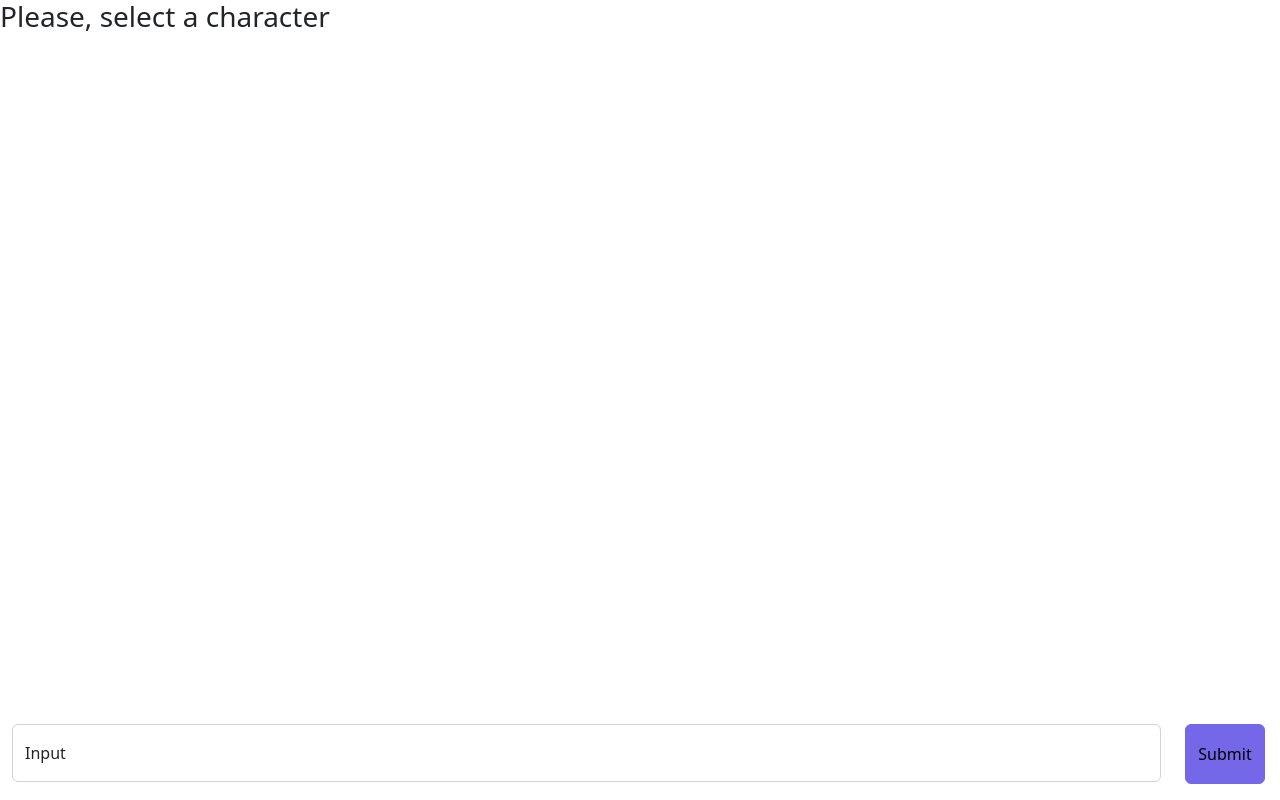
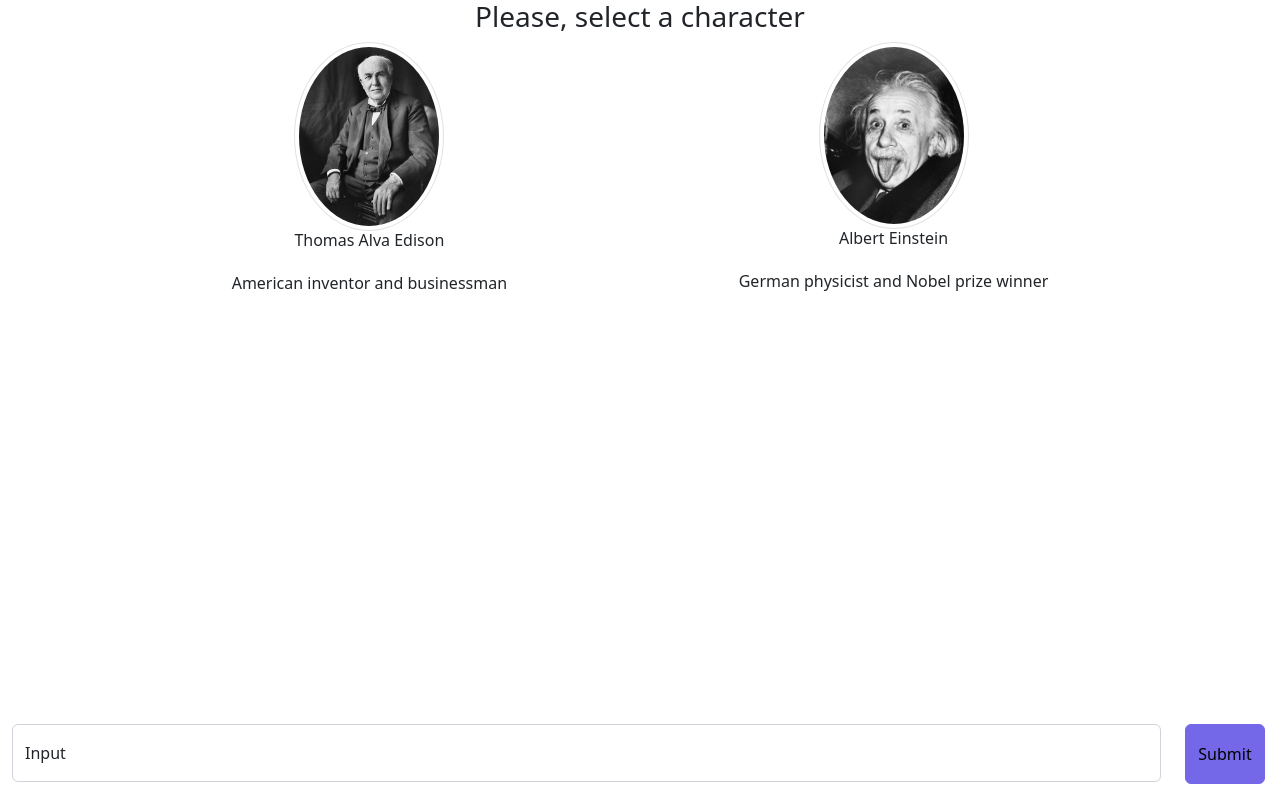
Before and after one commit to gjack/openai-exploration, a React (Create React App) app in the folder frontend/: page /chatbot in a window 1280 px wide. Built offline with nearby package versions, Linux system fonts and the light colour scheme; the HTML template or start-up script is replaced by a standard one.

Commit message:
Add a couple of characters to choose from. When selecting one of them, change the context and reset the messages array. As the system instruction, ask chatgpt to assume the personaility of the selected character

```diff
--- a/frontend/src/screens/Chatbot.js
+++ b/frontend/src/screens/Chatbot.js
@@ -10,6 +10,19 @@ function Chatbot() {
     const [messages, setMessages] = useState([
         { role: "system", content: "You are an assistant" }
     ])
+
+    const personalities = [
+        {
+            title: "Thomas Alva Edison",
+            description: "American inventor and businessman",
+            image: "edison.jpeg"
+        },
+        {
+            title: "Albert Einstein",
+            description: "German physicist and Nobel prize winner",
+            image: "einstein.jpeg"
+        }
+    ]
 
     const handleSubmit = async (event) => {
         event.preventDefault()
@@ -36,6 +49,14 @@ function Chatbot() {
         }
     }
 
+const handleOptionSelect = (option) => {
+  setMessages([{
+    role: "system",
+    content: `I want you to act as ${option}`
+  }])
+  setSelectedOption(option)
+}
+
 useEffect(() => {
   const chatContainer = document.getElementById("chat_container")
   const scrollOptions = {
@@ -48,8 +69,23 @@ useEffect(() => {
     return (
     <div>
         <div className="d-flex flex-column chat-page">
-            <div id="personalities text-center">
+            <div id="personalities" className="text-center">
               <h3>{selectedOption ? "You are chatting with" : "Please, select a character"}</h3>
+              <div className="d-flex justify-content-evenly mr-10">
+                {personalities.map((personality, index) => (
+                    <div key={index} className="text-center">
+                      <img
+                        src={`images/${personality.image}`}
+                        alt={personality.title}
+                        className={`img-thumbnail rounded-circle ${selectedOption === personality.title ? 'selected' : ''}`}
+                        style={{ maxWidth: "150px" }}
+                        onClick={() => handleOptionSelect(personality.title)}
+                      />
+                      <h6>{personality.title}</h6>
+                      <p>{personality.description}</p>
+                    </div>
+                ))}
+              </div>
             </div>
             <div id="chat_container" className="flex-fill overflow-auto">
                 {messages.map((message, index) => message.role !== "system" && (
--- a/frontend/src/screens/styles/style.css
+++ b/frontend/src/screens/styles/style.css
@@ -16,3 +16,11 @@
 .chat-page {
     height: 100vh;
 }
+
+.selected {
+    border: 4px solid purple !important;
+}
+
+#personalities h6 {
+    height: 2rem;
+}
```
Also changed, not shown: frontend/public/images/edison.jpeg (added), frontend/public/images/einstein.jpeg (added).
